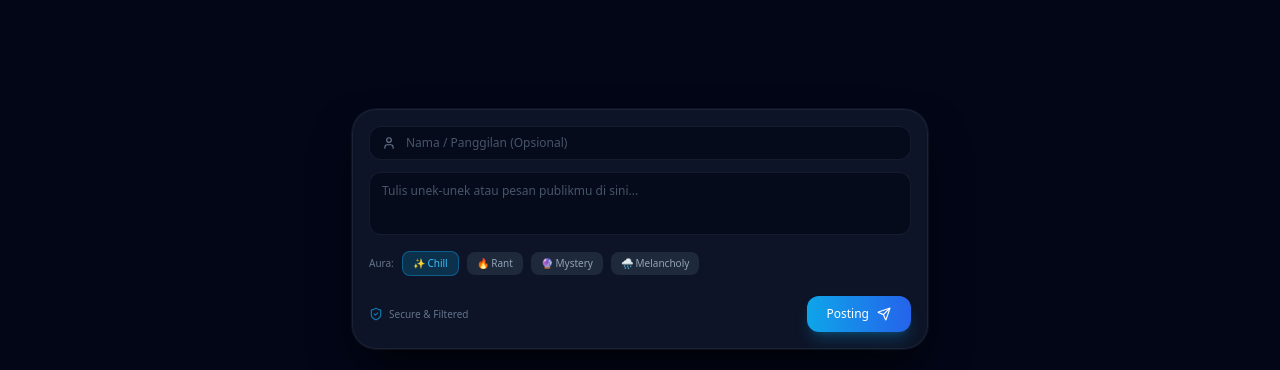
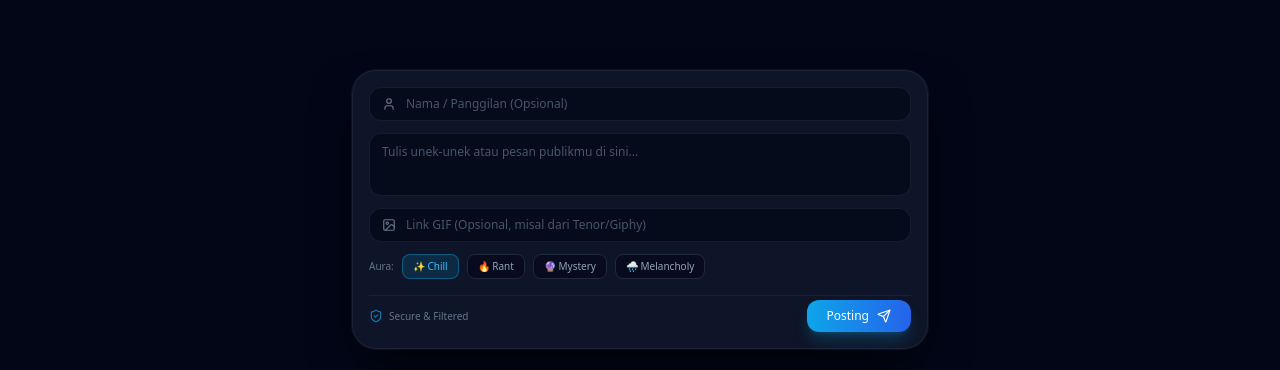
Before and after one commit to jon12567max/Drop-Cabinet, a plain HTML site: page index.html in a window 1280 px wide. Shown: the part 427-797 px from the top of the page. Drawn offline with nearby package versions, Linux system fonts and the light colour scheme; no server answers.

Commit message:
Update index.html

```diff
--- a/index.html
+++ b/index.html
@@ -16,7 +16,7 @@
 </head>
 <body class="bg-slate-950 text-slate-100 min-h-screen flex flex-col justify-between selection:bg-sky-500 selection:text-white font-sans antialiased">
 
-    <!-- Header / Navigasi Atas yang Lebih Elegan -->
+    <!-- Header / Navigasi Atas -->
     <header class="sticky top-0 z-20 bg-slate-950/80 backdrop-blur-xl border-b border-slate-800/80 px-5 py-3.5 flex items-center justify-between shadow-lg shadow-black/20">
         <div class="flex items-center gap-3">
             <div class="w-9 h-9 rounded-2xl bg-gradient-to-tr from-sky-500/20 to-indigo-500/20 border border-sky-500/30 flex items-center justify-center text-sky-400 shadow-inner">
@@ -34,7 +34,7 @@
     </header>
 
     <!-- Kontainer Linimasa Pesan -->
-    <main class="flex-1 max-w-xl w-full mx-auto p-4 space-y-4 pb-36">
+    <main class="flex-1 max-w-xl w-full mx-auto p-4 space-y-4 pb-48">
         <div id="postsContainer" class="space-y-3.5">
             <div class="text-center py-12 text-slate-500 text-xs flex flex-col items-center gap-2">
                 <div class="w-6 h-6 border-2 border-slate-700 border-t-sky-500 rounded-full animate-spin"></div>
@@ -43,7 +43,7 @@
         </div>
     </main>
 
-    <!-- Footer / Kotak Input Pesan Floating yang Lebih Estetik -->
+    <!-- Footer / Kotak Input Pesan Floating -->
     <footer class="fixed bottom-6 left-4 right-4 z-30 max-w-xl mx-auto">
         <!-- Kotak Peringatan / Error -->
         <div id="alertBox" class="hidden mb-2 px-3.5 py-2.5 rounded-2xl bg-rose-500/10 border border-rose-500/30 text-rose-400 text-xs flex items-center gap-2.5 shadow-xl backdrop-blur-md">
@@ -51,7 +51,7 @@
             <span id="alertText">Pesan ditolak sistem!</span>
         </div>
 
-        <div class="bg-slate-900/90 backdrop-blur-2xl rounded-3xl border border-slate-800/80 p-4 space-y-3 shadow-2xl shadow-black/80 ring-1 ring-white/5">
+        <div class="bg-slate-900/95 backdrop-blur-2xl rounded-3xl border border-slate-800/80 p-4 space-y-3 shadow-2xl shadow-black/80 ring-1 ring-white/5">
             <!-- Input Nama Pengirim -->
             <div class="flex items-center gap-2.5 px-3 py-2 rounded-xl bg-slate-950/60 border border-slate-800/60 focus-within:border-sky-500/50 transition">
                 <i data-lucide="user" class="w-3.5 h-3.5 text-slate-500 shrink-0"></i>
@@ -65,33 +65,42 @@
                 <textarea id="postContent" rows="2" placeholder="Tulis unek-unek atau pesan publikmu di sini..."
                     class="w-full bg-transparent text-slate-100 placeholder-slate-600 text-xs focus:outline-none resize-none leading-relaxed"></textarea>
             </div>
-            <!-- Pilihan Mood Aura di dalam form input -->
-<div class="flex items-center gap-2 pt-1 pb-1 overflow-x-auto">
-    <span class="text-[10px] text-slate-500 shrink-0">Aura:</span>
-    <label class="cursor-pointer">
+
+            <!-- Input Tautan GIF (Opsional) -->
+            <div class="flex items-center gap-2.5 px-3 py-2 rounded-xl bg-slate-950/60 border border-slate-800/60 focus-within:border-sky-500/50 transition">
+                <i data-lucide="image" class="w-3.5 h-3.5 text-slate-500 shrink-0"></i>
+                <input type="text" id="postGif" placeholder="Link GIF (Opsional, misal dari Tenor/Giphy)"
+                    class="w-full bg-transparent text-slate-200 placeholder-slate-600 text-xs focus:outline-none" />
+            </div>
+
+            <!-- Pilihan Mood Aura -->
+            <div class="flex items-center gap-2 overflow-x-auto pb-1">
+                <span class="text-[10px] text-slate-500 shrink-0 font-medium">Aura:</span>
+                <label class="cursor-pointer shrink-0">
                     <input type="radio" name="postMood" value="chill" checked class="peer hidden">
-        <span class="text-[10px] px-2.5 py-1 rounded-lg bg-slate-800 text-slate-400 peer-checked:bg-sky-500/20 peer-checked:text-sky-400 peer-checked:border peer-checked:border-sky-500/40 block transition">✨ Chill</span>
+                    <span class="text-[10px] px-2.5 py-1 rounded-lg bg-slate-950/60 text-slate-400 border border-slate-800 peer-checked:bg-sky-500/15 peer-checked:text-sky-400 peer-checked:border-sky-500/40 block transition">✨ Chill</span>
                 </label>
-    <label class="cursor-pointer">
+                <label class="cursor-pointer shrink-0">
                     <input type="radio" name="postMood" value="rant" class="peer hidden">
-        <span class="text-[10px] px-2.5 py-1 rounded-lg bg-slate-800 text-slate-400 peer-checked:bg-rose-500/20 peer-checked:text-rose-400 peer-checked:border peer-checked:border-rose-500/40 block transition">🔥 Rant</span>
+                    <span class="text-[10px] px-2.5 py-1 rounded-lg bg-slate-950/60 text-slate-400 border border-slate-800 peer-checked:bg-rose-500/15 peer-checked:text-rose-400 peer-checked:border-rose-500/40 block transition">🔥 Rant</span>
                 </label>
-    <label class="cursor-pointer">
+                <label class="cursor-pointer shrink-0">
                     <input type="radio" name="postMood" value="mystery" class="peer hidden">
-        <span class="text-[10px] px-2.5 py-1 rounded-lg bg-slate-800 text-slate-400 peer-checked:bg-purple-500/20 peer-checked:text-purple-400 peer-checked:border peer-checked:border-purple-500/40 block transition">🔮 Mystery</span>
+                    <span class="text-[10px] px-2.5 py-1 rounded-lg bg-slate-950/60 text-slate-400 border border-slate-800 peer-checked:bg-purple-500/15 peer-checked:text-purple-400 peer-checked:border-purple-500/40 block transition">🔮 Mystery</span>
                 </label>
-    <label class="cursor-pointer">
+                <label class="cursor-pointer shrink-0">
                     <input type="radio" name="postMood" value="melancholy" class="peer hidden">
-        <span class="text-[10px] px-2.5 py-1 rounded-lg bg-slate-800 text-slate-400 peer-checked:bg-blue-500/20 peer-checked:text-blue-400 peer-checked:border peer-checked:border-blue-500/40 block transition">🌧️ Melancholy</span>
+                    <span class="text-[10px] px-2.5 py-1 rounded-lg bg-slate-950/60 text-slate-400 border border-slate-800 peer-checked:bg-blue-500/15 peer-checked:text-blue-400 peer-checked:border-blue-500/40 block transition">🌧️ Melancholy</span>
                 </label>
             </div>
-            <div class="flex items-center justify-between pt-1">
+
+            <div class="flex items-center justify-between pt-1 border-t border-slate-800/60">
                 <div class="flex items-center gap-1.5 text-[10px] text-slate-500">
                     <i data-lucide="shield-check" class="w-3.5 h-3.5 text-sky-500/70"></i>
                     <span>Secure & Filtered</span>
                 </div>
                 <!-- Tombol Kirim -->
-                <button onclick="savePost()" id="saveBtn" class="bg-gradient-to-r from-sky-500 to-blue-600 hover:from-sky-400 hover:to-blue-500 active:scale-95 text-white font-medium text-xs px-5 py-2.5 rounded-xl transition duration-150 flex items-center gap-2 shadow-lg shadow-sky-500/25 shrink-0">
+                <button onclick="savePost()" id="saveBtn" class="bg-gradient-to-r from-sky-500 to-blue-600 hover:from-sky-400 hover:to-blue-500 active:scale-95 text-white font-medium text-xs px-5 py-2 rounded-xl transition duration-150 flex items-center gap-2 shadow-lg shadow-sky-500/25 shrink-0">
                     <span>Posting</span>
                     <i data-lucide="send" class="w-3.5 h-3.5"></i>
                 </button>
```
Lines whose indentation alone changed are shown as unchanged.
